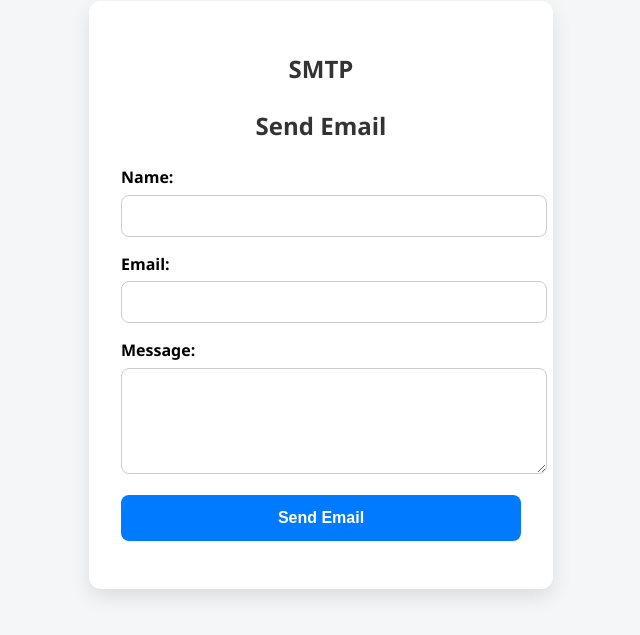
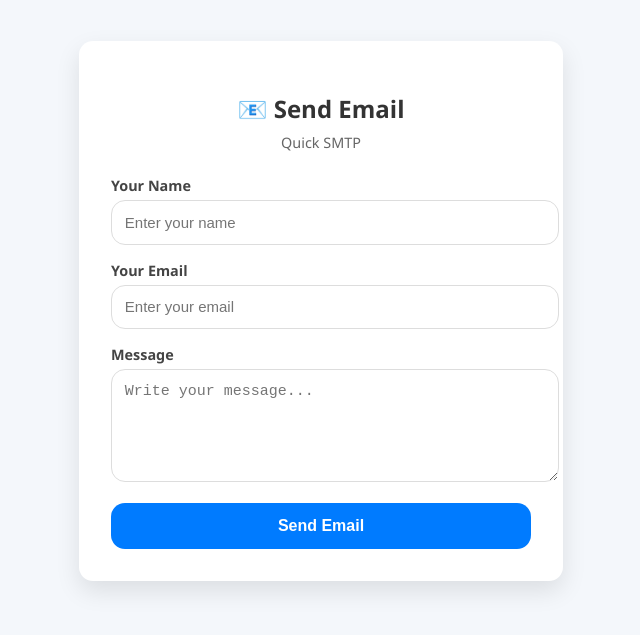
Before and after one commit to Hellen294/SENDING-MESSAG-ONLY, a website: page index.html in a window 1280 px wide. Shown: the part 105-740 px from the top of the page, without its empty margins (319-959 px from the left). Drawn offline with nearby package versions, Linux system fonts and the light colour scheme.

Commit message:
Update index.html

```diff
--- a/index.html
+++ b/index.html
@@ -5,93 +5,136 @@
   <title>Email Sender</title>
   <meta name="viewport" content="width=device-width, initial-scale=1.0">
 
-  <!-- ✅ EmailJS SDK (v3 stable) -->
+  <!-- ✅ EmailJS SDK -->
   <script src="https://cdn.jsdelivr.net/npm/@emailjs/browser@3/dist/email.min.js"></script>
   <script>
     (function() {
-      // ✅ Your EmailJS Public Key
-      emailjs.init("xN-9tGFGmYpLAjT9G");
+      emailjs.init("xN-9tGFGmYpLAjT9G"); // ✅ Your EmailJS Public Key
     })();
   </script>
 
   <style>
+    :root {
+      --primary: #007BFF;
+      --primary-dark: #0056b3;
+      --bg: #f4f7fb;
+      --card-bg: #fff;
+      --text-dark: #333;
+      --radius: 14px;
+    }
     body {
-      font-family: "Segoe UI", sans-serif;
-      background: #f4f6f8;
+      font-family: "Segoe UI", system-ui, sans-serif;
+      background: var(--bg);
       display: flex;
       justify-content: center;
       align-items: center;
       min-height: 100vh;
       margin: 0;
+      padding: 1rem;
     }
     .container {
-      background: #fff;
+      background: var(--card-bg);
       padding: 2rem;
-      border-radius: 12px;
-      box-shadow: 0 8px 20px rgba(0,0,0,0.1);
-      max-width: 400px;
+      border-radius: var(--radius);
+      box-shadow: 0 10px 25px rgba(0,0,0,0.1);
+      max-width: 420px;
       width: 100%;
+      animation: fadeIn 0.6s ease;
     }
     h2 {
       text-align: center;
+      margin-bottom: 1rem;
+      color: var(--text-dark);
+    }
+    p.sub {
+      text-align: center;
+      margin-top: -0.5rem;
       margin-bottom: 1.5rem;
-      color: #333;
+      color: #666;
+      font-size: 0.9rem;
     }
     label {
       font-weight: 600;
       display: block;
-      margin-bottom: 0.4rem;
+      margin-bottom: 0.3rem;
+      font-size: 0.9rem;
+      color: #444;
     }
     input, textarea {
       width: 100%;
-      padding: 0.75rem;
+      padding: 0.8rem;
       margin-bottom: 1rem;
-      border: 1px solid #ccc;
-      border-radius: 8px;
-      font-size: 14px;
+      border: 1px solid #ddd;
+      border-radius: var(--radius);
+      font-size: 15px;
+      transition: border 0.2s;
+    }
+    input:focus, textarea:focus {
+      border-color: var(--primary);
+      outline: none;
+      box-shadow: 0 0 0 3px rgba(0,123,255,0.2);
     }
     button {
       width: 100%;
       padding: 0.9rem;
       border: none;
-      border-radius: 8px;
+      border-radius: var(--radius);
       font-size: 16px;
       font-weight: bold;
       cursor: pointer;
-      background: #007BFF;
+      background: var(--primary);
       color: white;
-      transition: background 0.3s;
+      transition: background 0.3s, transform 0.1s;
     }
     button:hover {
-      background: #0056b3;
+      background: var(--primary-dark);
+    }
+    button:active {
+      transform: scale(0.98);
     }
     #status {
       text-align: center;
       margin-top: 1rem;
       font-weight: 600;
+      padding: 0.6rem;
+      border-radius: var(--radius);
+      display: none;
     }
-    #status.success { color: green; }
-    #status.error { color: red; }
+    #status.success {
+      background: #d4edda;
+      color: #155724;
+      display: block;
+    }
+    #status.error {
+      background: #f8d7da;
+      color: #721c24;
+      display: block;
+    }
+    @keyframes fadeIn {
+      from { opacity: 0; transform: translateY(20px); }
+      to { opacity: 1; transform: translateY(0); }
+    }
   </style>
 </head>
 <body>
   <div class="container">
-    <h2>SMTP</h2>
-    <h2>Send Email</h2>
+    <h2>📧 Send Email</h2>
+    <p class="sub">Quick SMTP</p>
+
     <form id="emailForm">
-      <label for="from_name">Name:</label>
-      <input type="text" name="from_name" required>
+      <label for="from_name">Your Name</label>
+      <input type="text" name="from_name" placeholder="Enter your name" required>
 
-      <label for="from_email">Email:</label>
-      <input type="email" name="from_email" required>
+      <label for="from_email">Your Email</label>
+      <input type="email" name="from_email" placeholder="Enter your email" required>
 
-      <label for="message">Message:</label>
-      <textarea name="message" rows="5" required></textarea>
+      <label for="message">Message</label>
+      <textarea name="message" rows="5" placeholder="Write your message..." required></textarea>
 
       <button type="submit">Send Email</button>
     </form>
 
-    <p id="status"></p>
+    <div id="status"></div>
   </div>
 
   <!-- ✅ Firebase + Firestore -->
```
